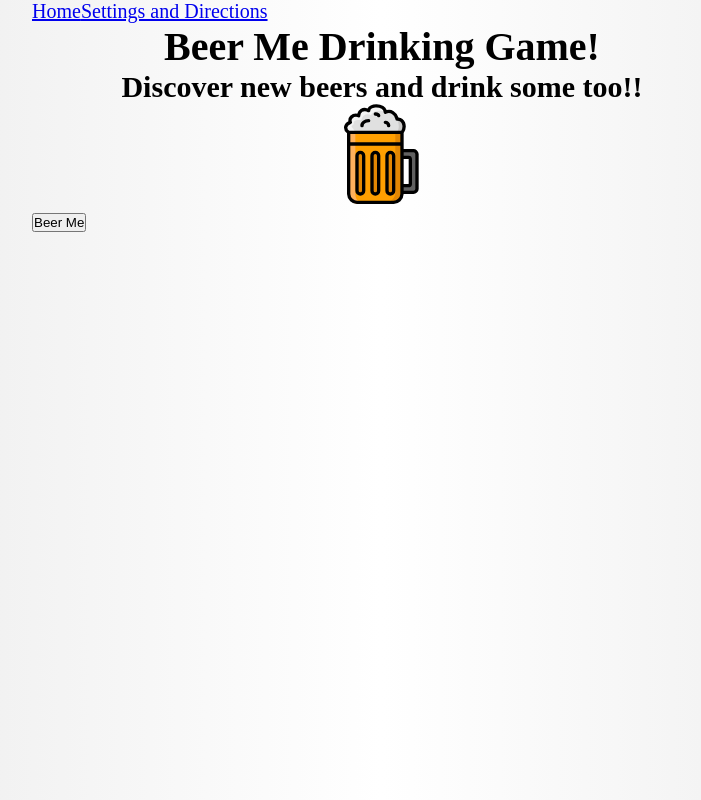
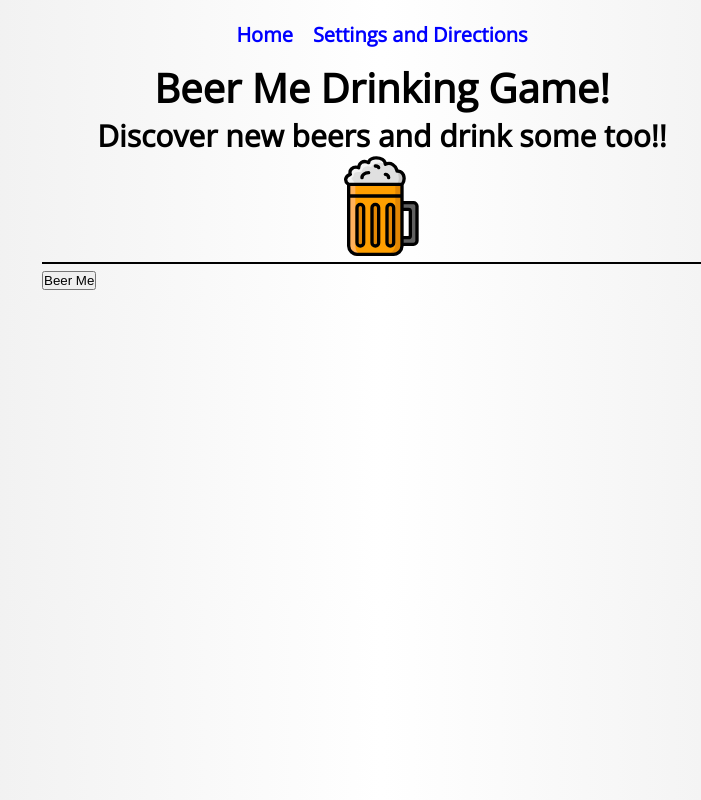
Before and after one commit to ARogala/beer-me, a React (Create React App) app: page / in a window 1280 px wide. Shown: the whole page, without its empty margins (258-959 px from the left). Built offline with nearby package versions, Linux system fonts and the light colour scheme.

Commit message:
style nav

```diff
--- a/public/index.html
+++ b/public/index.html
@@ -7,12 +7,15 @@
       name="viewport"
       content="width=device-width, initial-scale=1, shrink-to-fit=no"
     />
-    <meta name="theme-color" content="#000000" />
+    <meta name="theme-color" content="#e9e9e9" />
     <!--
       manifest.json provides metadata used when your web app is added to the
       homescreen on Android. See https://developers.google.com/web/fundamentals/web-app-manifest/
     -->
     <link rel="manifest" href="%PUBLIC_URL%/manifest.json" />
+
+    <link href="https://fonts.googleapis.com/css?family=Open+Sans" rel="stylesheet">
+
     <!--
       Notice the use of %PUBLIC_URL% in the tags above.
       It will be replaced with the URL of the `public` folder during the build.
--- a/src/styles/_app.scss
+++ b/src/styles/_app.scss
@@ -3,12 +3,37 @@
 .App {
 	max-width: $max-width;
 	margin: auto;
+	padding: 10px;
 }
+
+.nav {
+	text-align: center;
+	height: 50px;
+
+	&__link {
+		text-decoration: none;
+		color: blue;
+		font-weight: bold;
+		padding: 10px;
+		line-height: 50px;
+	}
+
+	&__link:hover {
+		background: black;
+		color: white;
+	}
+
+	&__link:focus {
+		background: black;
+		color: white;
+	}
+}
+
 .header {
 	text-align: center;
+		border-bottom: 2px solid black;
 	&__img {
 		width: 100px;
 		height: 100px;
-
 	}
 }
--- a/src/styles/_base.scss
+++ b/src/styles/_base.scss
@@ -32,6 +32,6 @@ body {
   box-sizing: border-box;
 
   font-size: $huge-font-size;
-  font-family: serif;
+  font-family: 'Open Sans', sans-serif;
 
 }
```
